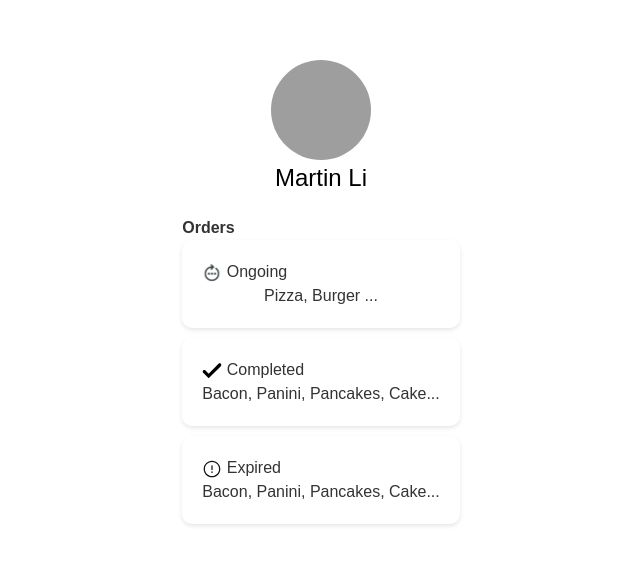
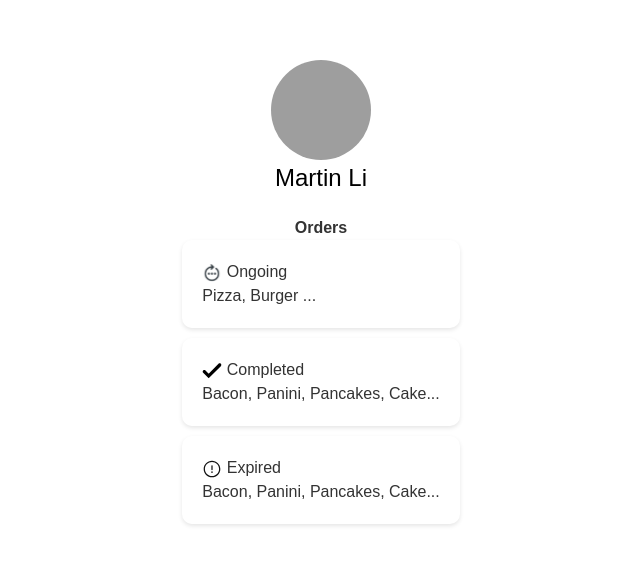
Before and after one commit to joreneng/munch-map, a React (Create React App) app in the folder frontend/munch-map/: page /profile in a window 1280 px wide. Shown: the part 113-678 px from the top of the page, without its empty margins (319-959 px from the left). Built offline with nearby package versions, Linux system fonts and the light colour scheme; grey boxes are pictures that could not be loaded.

Commit message:
fix text in card

```diff
--- a/frontend/munch-map/src/pages/profile/index.css
+++ b/frontend/munch-map/src/pages/profile/index.css
@@ -38,11 +38,8 @@
     padding: 0 10px;
 }
 
-.order-section .title {
+.order-card {
     text-align: left;
-}
-
-.order-card {
     border-radius: 10px;
     margin-bottom: 10px;
     padding: 20px;
```
